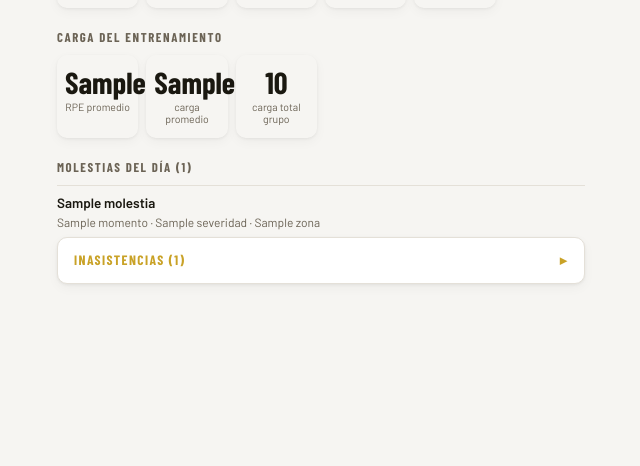
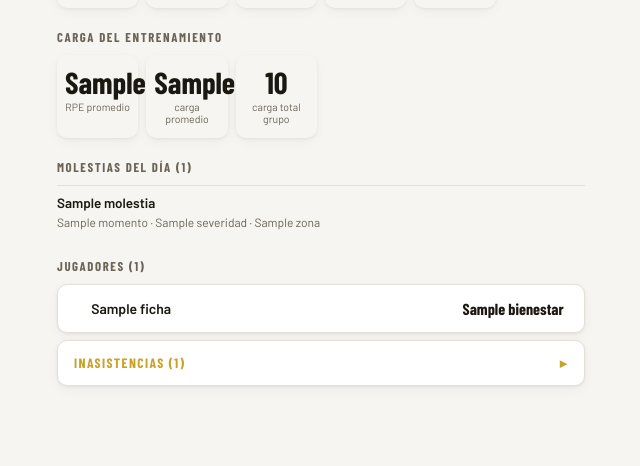
Before and after one commit to nesdimuk/miplantel, a FastAPI app: template app/templates/informe_dia.html in a window 1280 px wide. Shown: the part 339-805 px from the top of the page, without its empty margins (319-959 px from the left). Before the commit the page ends 624 px from the top, so only its background shows below. Run offline with FastAPI, Linux system fonts and the light colour scheme; the template is opened without the code that fills it: most values are stand-ins (such as "Sample title", 1, 10 or a date in 2020); some web fonts are replaced.

Commit message:
feat: fichas individuales expandibles en cierre del día
Lista de jugadores ordenada peor→mejor con punto de color, score
y al expandir: chips Hooper, RPE/carga, molestias pre y post.

Co-Authored-By: Claude Sonnet 4.6 <noreply@anthropic.com>

```diff
--- a/app/api/routers/informe.py
+++ b/app/api/routers/informe.py
@@ -323,6 +323,7 @@ async def informe_dia(
 
     bienestar_promedio = round(mean(scores), 1) if scores else None
 
+    checkout_por_jugador = {co.jugador_id: co for co in co_rows}
     molestias_post = []
     rpes = []
     cargas = []
@@ -341,6 +342,33 @@ async def informe_dia(
                 "momento": "post-entreno",
             })
 
+    # Ficha individual por jugador (para expandible)
+    _ORDEN_DIA = {"rojo": 0, "naranja": 1, "amarillo": 2, "verde": 3, "sin_datos": 4}
+    fichas = []
+    for ci, jug in asistentes:
+        b = _bienestar(ci)
+        est = _estado(b)
+        co = checkout_por_jugador.get(jug.id)
+        fichas.append({
+            "nombre": f"{jug.nombre} {jug.apellido}",
+            "estado": est,
+            "bienestar": round(b, 1) if b is not None else None,
+            "sueno": ci.sueno,
+            "energia": ci.energia,
+            "estres_ef": (8 - ci.estres) if ci.estres is not None else None,
+            "dolor_ef": (8 - ci.dolor_pre) if ci.dolor_pre is not None else None,
+            "animo": ci.animo,
+            "molestia_previa": ci.molestia_previa,
+            "molestia_zona_pre": ci.molestia_zona,
+            "molestia_sev_pre": ci.molestia_severidad,
+            "rpe": co.rpe if co else None,
+            "carga": co.carga if co else None,
+            "molestia_nueva": co.molestia_nueva if co else None,
+            "molestia_zona_post": co.molestia_zona if co else None,
+            "molestia_sev_post": co.molestia_severidad if co else None,
+        })
+    fichas.sort(key=lambda f: (_ORDEN_DIA[f["estado"]], f["bienestar"] or 99))
+
     return templates.TemplateResponse("informe_dia.html", {
         "request": request,
         "categoria": categoria,
@@ -357,4 +385,5 @@ async def informe_dia(
         "carga_total": sum(cargas) if cargas else None,
         "molestias": molestias_pre + molestias_post,
         "inasistentes": [{"nombre": f"{j.nombre} {j.apellido}", "motivo": c.motivo_inasistencia or "—"} for c, j in inasistentes],
+        "fichas": fichas,
     })
--- a/app/static/informe.css
+++ b/app/static/informe.css
@@ -456,3 +456,38 @@ details.inasistencias[open] summary::after { transform: rotate(90deg); }
 .dia-card-naranja .dia-num { color: var(--naranja); }
 .dia-card-amarillo .dia-num { color: var(--amarillo); }
 .dia-card-verde   .dia-num { color: var(--verde); }
+
+/* ── FICHAS INDIVIDUALES (cierre día) ── */
+.ficha-jugador {
+  background: var(--surface);
+  border: 1px solid var(--border);
+  border-radius: var(--radius);
+  margin-bottom: .4rem;
+  box-shadow: var(--shadow);
+  overflow: hidden;
+}
+.ficha-summary {
+  display: flex;
+  align-items: center;
+  justify-content: space-between;
+  padding: .65rem .9rem;
+  cursor: pointer;
+  list-style: none;
+  user-select: none;
+}
+.ficha-summary::-webkit-details-marker { display: none; }
+.ficha-left { display: flex; align-items: center; gap: .55rem; }
+.ficha-right { display: flex; align-items: center; gap: .4rem; }
+.ficha-dot {
+  width: 10px; height: 10px; border-radius: 50%; flex-shrink: 0;
+}
+.ficha-dot.dot-rojo     { background: var(--rojo); }
+.ficha-dot.dot-naranja  { background: var(--naranja); }
+.ficha-dot.dot-amarillo { background: var(--amarillo); }
+.ficha-dot.dot-verde    { background: var(--verde); }
+.ficha-dot.dot-sin_datos{ background: var(--gris); }
+.ficha-nombre { font-size: 14px; font-weight: 600; }
+.ficha-body {
+  padding: .5rem .9rem .75rem;
+  border-top: 1px solid var(--border);
+}
--- a/app/templates/informe_dia.html
+++ b/app/templates/informe_dia.html
@@ -83,6 +83,49 @@
   {% endfor %}
   {% endif %}
 
+  {# ── FICHAS INDIVIDUALES ── #}
+  {% if fichas %}
+  <div class="dia-seccion-titulo">JUGADORES ({{ fichas|length }})</div>
+  {% for f in fichas %}
+  <details class="ficha-jugador">
+    <summary class="ficha-summary">
+      <div class="ficha-left">
+        <span class="ficha-dot dot-{{ f.estado }}"></span>
+        <span class="ficha-nombre">{{ f.nombre }}</span>
+      </div>
+      <div class="ficha-right">
+        {% if f.bienestar is not none %}
+        <span class="card-score {{ f.estado }}" style="font-size:1rem;padding:1px 6px">{{ f.bienestar }}</span>
+        {% else %}
+        <span class="card-score sin_datos" style="font-size:1rem;padding:1px 6px">—</span>
+        {% endif %}
+        {% if f.molestia_previa or f.molestia_nueva %}<span style="font-size:13px">🩹</span>{% endif %}
+      </div>
+    </summary>
+    <div class="ficha-body">
+      <div class="card-chips" style="margin-bottom:.5rem">
+        {% if f.sueno     is not none %}<span class="chip">😴 {{ f.sueno }}</span>{% endif %}
+        {% if f.energia   is not none %}<span class="chip">💪 {{ f.energia }}</span>{% endif %}
+        {% if f.estres_ef is not none %}<span class="chip {% if f.estres_ef <= 3 %}chip-bajo{% endif %}">🧠 {{ f.estres_ef }}</span>{% endif %}
+        {% if f.dolor_ef  is not none %}<span class="chip {% if f.dolor_ef <= 3 %}chip-bajo{% endif %}">🩹 {{ f.dolor_ef }}</span>{% endif %}
+        {% if f.animo     is not none %}<span class="chip">🙂 {{ f.animo }}</span>{% endif %}
+      </div>
+      {% if f.rpe is not none %}
+      <div class="inasist-motivo">RPE {{ f.rpe }} · Carga {{ f.carga or '—' }}</div>
+      {% else %}
+      <div class="inasist-motivo" style="color:var(--muted)">Sin check-out registrado</div>
+      {% endif %}
+      {% if f.molestia_previa %}
+      <div class="inasist-motivo" style="color:#fc8181;margin-top:.25rem">🩹 Pre: {{ f.molestia_sev_pre or '—' }} — {{ f.molestia_zona_pre or 'zona no indicada' }}</div>
+      {% endif %}
+      {% if f.molestia_nueva %}
+      <div class="inasist-motivo" style="color:#fc8181;margin-top:.25rem">🩹 Post: {{ f.molestia_sev_post or '—' }} — {{ f.molestia_zona_post or 'zona no indicada' }}</div>
+      {% endif %}
+    </div>
+  </details>
+  {% endfor %}
+  {% endif %}
+
   {# ── INASISTENCIAS ── #}
   {% if inasistentes %}
   <details class="inasistencias">
```
